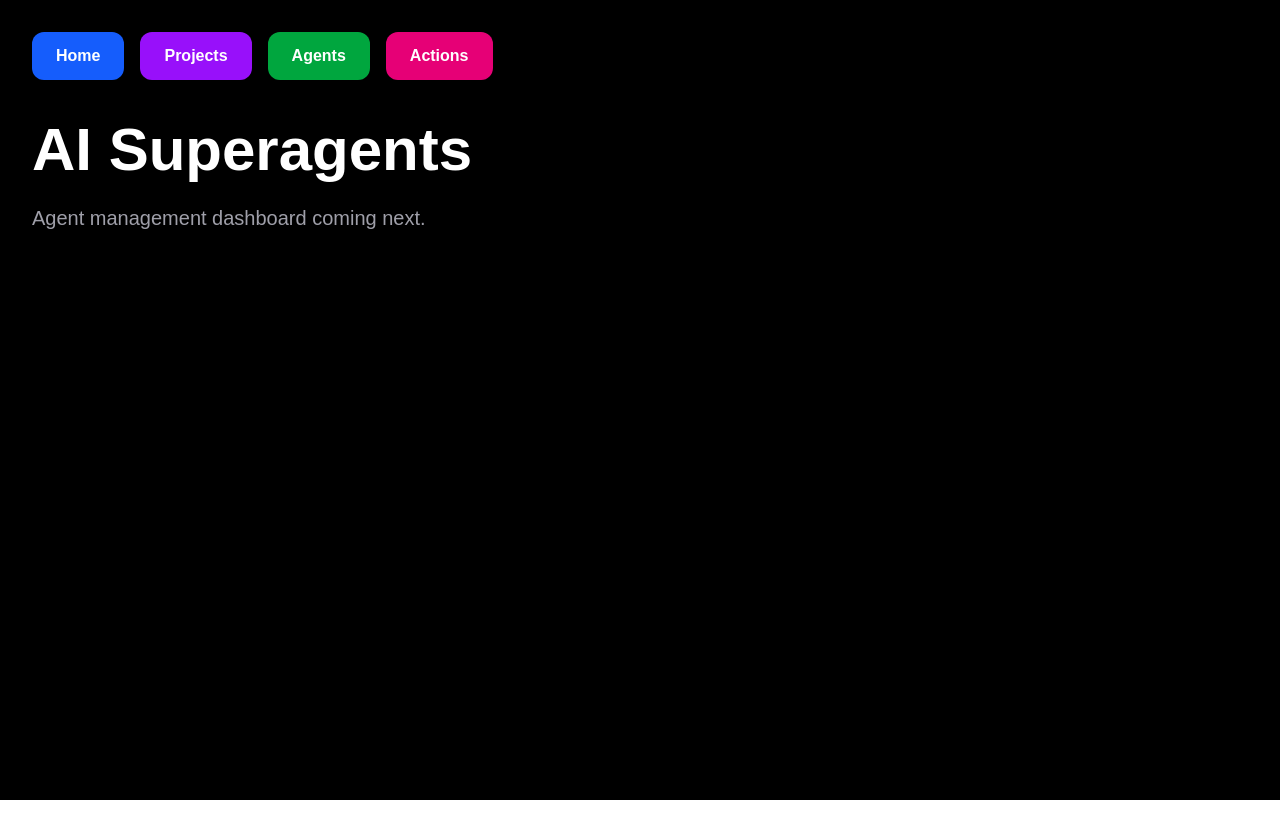
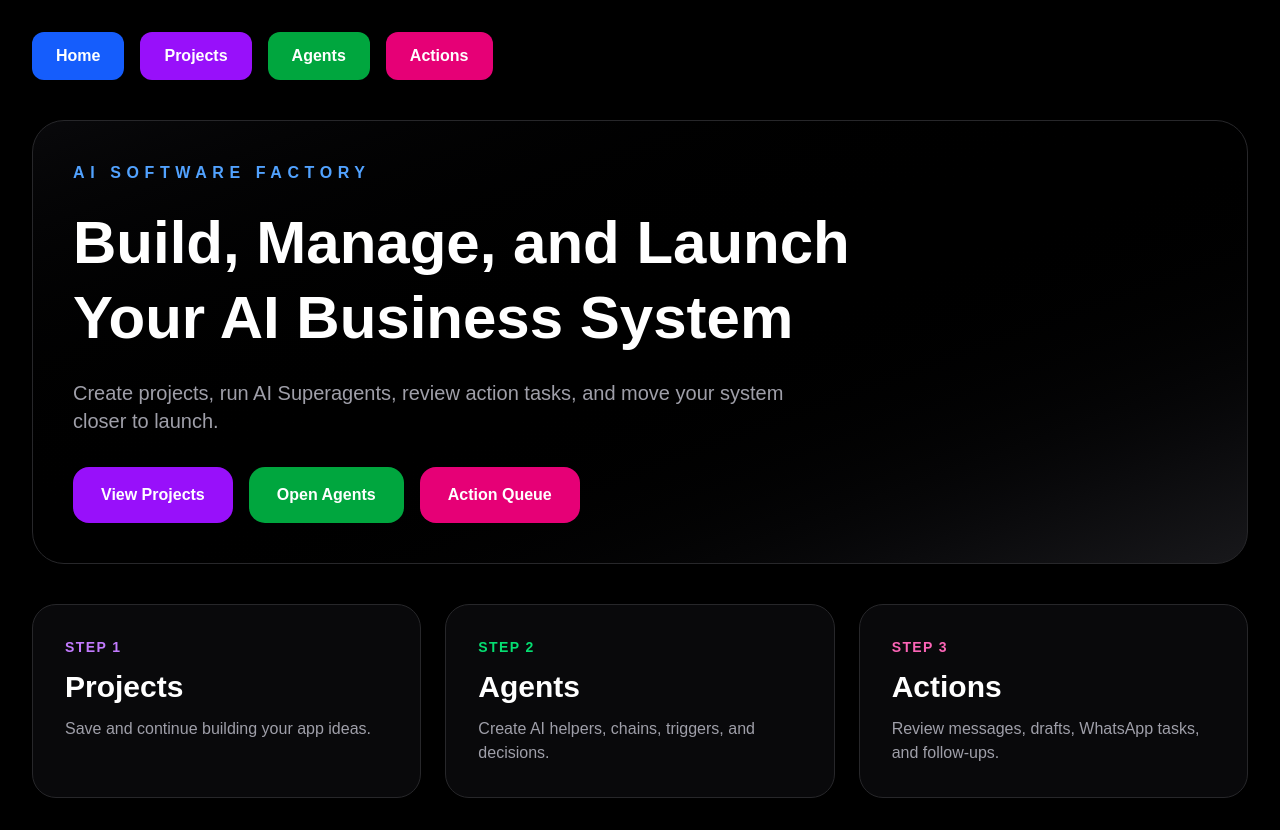
Before and after one commit to lou-delgado34/ai-profit-dashboard, a Next.js app: page /agents in a window 1280 px wide. Before the commit the page ends 800 px from the top, so only its background shows below. Built offline with nearby package versions, Linux system fonts and the light colour scheme.

Commit message:
Premium home and projects navigation

```diff
--- a/app/agents/page.tsx
+++ b/app/agents/page.tsx
@@ -1,33 +1,61 @@
 import Link from "next/link";
 
-export default function AgentsPage() {
+export default function HomePage() {
   return (
-    <main className="min-h-screen bg-black text-white p-8">
+    <main className="min-h-screen bg-black p-8 text-white">
       <div className="mx-auto max-w-7xl">
+        <div className="mb-10 flex flex-wrap gap-4">
+          <Link href="/" className="rounded-xl bg-blue-600 px-6 py-3 font-bold">Home</Link>
+          <Link href="/projects" className="rounded-xl bg-purple-600 px-6 py-3 font-bold">Projects</Link>
+          <Link href="/agents" className="rounded-xl bg-green-600 px-6 py-3 font-bold">Agents</Link>
+          <Link href="/actions" className="rounded-xl bg-pink-600 px-6 py-3 font-bold">Actions</Link>
+        </div>
 
-        <div className="flex flex-wrap gap-4 mb-10">
-          <Link href="/" className="rounded-xl bg-blue-600 px-6 py-3 font-bold">
-            Home
+        <section className="rounded-[2rem] border border-zinc-800 bg-gradient-to-br from-zinc-950 via-black to-zinc-900 p-10 shadow-2xl">
+          <p className="font-bold uppercase tracking-[0.35em] text-blue-400">
+            AI SOFTWARE FACTORY
+          </p>
+
+          <h1 className="mt-5 max-w-4xl text-6xl font-black leading-tight">
+            Build, Manage, and Launch Your AI Business System
+          </h1>
+
+          <p className="mt-6 max-w-3xl text-xl text-zinc-400">
+            Create projects, run AI Superagents, review action tasks, and move your system closer to launch.
+          </p>
+
+          <div className="mt-8 flex flex-wrap gap-4">
+            <Link href="/projects" className="rounded-2xl bg-purple-600 px-7 py-4 font-black">
+              View Projects
+            </Link>
+            <Link href="/agents" className="rounded-2xl bg-green-600 px-7 py-4 font-black">
+              Open Agents
+            </Link>
+            <Link href="/actions" className="rounded-2xl bg-pink-600 px-7 py-4 font-black">
+              Action Queue
+            </Link>
+          </div>
+        </section>
+
+        <section className="mt-10 grid gap-6 md:grid-cols-3">
+          <Link href="/projects" className="rounded-3xl border border-zinc-800 bg-zinc-950 p-8 hover:border-purple-500">
+            <p className="text-sm font-bold uppercase tracking-widest text-purple-400">Step 1</p>
+            <h2 className="mt-3 text-3xl font-black">Projects</h2>
+            <p className="mt-3 text-zinc-400">Save and continue building your app ideas.</p>
           </Link>
 
-          <Link href="/projects" className="rounded-xl bg-purple-600 px-6 py-3 font-bold">
-            Projects
+          <Link href="/agents" className="rounded-3xl border border-zinc-800 bg-zinc-950 p-8 hover:border-green-500">
+            <p className="text-sm font-bold uppercase tracking-widest text-green-400">Step 2</p>
+            <h2 className="mt-3 text-3xl font-black">Agents</h2>
+            <p className="mt-3 text-zinc-400">Create AI helpers, chains, triggers, and decisions.</p>
           </Link>
 
-          <Link href="/agents" className="rounded-xl bg-green-600 px-6 py-3 font-bold">
-            Agents
+          <Link href="/actions" className="rounded-3xl border border-zinc-800 bg-zinc-950 p-8 hover:border-pink-500">
+            <p className="text-sm font-bold uppercase tracking-widest text-pink-400">Step 3</p>
+            <h2 className="mt-3 text-3xl font-black">Actions</h2>
+            <p className="mt-3 text-zinc-400">Review messages, drafts, WhatsApp tasks, and follow-ups.</p>
           </Link>
-
-          <Link href="/actions" className="rounded-xl bg-pink-600 px-6 py-3 font-bold">
-            Actions
-          </Link>
-        </div>
-
-        <h1 className="text-6xl font-black">AI Superagents</h1>
-
-        <p className="mt-6 text-zinc-400 text-xl">
-          Agent management dashboard coming next.
-        </p>
+        </section>
       </div>
     </main>
   );
--- a/app/projects/page.tsx
+++ b/app/projects/page.tsx
@@ -1,5 +1,7 @@
+import Link from "next/link";
 import { createClient } from "@supabase/supabase-js";
-import Link from "next/link";
+
+export const dynamic = "force-dynamic";
 
 const supabase = createClient(
   process.env.NEXT_PUBLIC_SUPABASE_URL!,
@@ -7,81 +9,66 @@ const supabase = createClient(
 );
 
 export default async function ProjectsPage() {
-  const { data: projects, error } = await supabase
-    .from("app_projects")
+  const { data: projects } = await supabase
+    .from("projects")
     .select("*")
     .order("created_at", { ascending: false });
 
   return (
-    <main className="min-h-screen bg-black p-6 text-white">
-      <div className="mx-auto max-w-5xl">
-        <div className="mb-8 flex flex-col gap-4 md:flex-row md:items-center md:justify-between">
+    <main className="min-h-screen bg-black p-8 text-white">
+      <div className="mx-auto max-w-7xl">
+        <div className="mb-10 flex flex-wrap gap-4">
+          <Link href="/" className="rounded-xl bg-blue-600 px-6 py-3 font-bold">Home</Link>
+          <Link href="/projects" className="rounded-xl bg-purple-600 px-6 py-3 font-bold">Projects</Link>
+          <Link href="/agents" className="rounded-xl bg-green-600 px-6 py-3 font-bold">Agents</Link>
+          <Link href="/actions" className="rounded-xl bg-pink-600 px-6 py-3 font-bold">Actions</Link>
+        </div>
+
+        <div className="mb-10 flex flex-wrap items-center justify-between gap-5">
           <div>
-            <p className="text-sm font-bold uppercase tracking-widest text-blue-400">
-              AI Software Factory
+            <p className="font-bold uppercase tracking-[0.35em] text-blue-400">
+              AI SOFTWARE FACTORY
             </p>
-
-            <h1 className="mt-2 text-5xl font-black">
-              Projects
-            </h1>
-
-            <p className="mt-3 text-zinc-400">
+            <h1 className="mt-3 text-6xl font-black">Projects</h1>
+            <p className="mt-3 text-xl text-zinc-400">
               Open one project at a time and continue building it.
             </p>
           </div>
 
-          <Link
-            href="/"
-            className="rounded-xl bg-blue-600 px-6 py-3 text-center font-bold hover:bg-blue-700"
-          >
+          <Link href="/" className="rounded-2xl bg-blue-600 px-7 py-4 font-black">
             + New Project
           </Link>
         </div>
 
-        {error && (
-          <div className="rounded-xl border border-red-500 bg-red-950 p-4">
-            Could not load projects.
-          </div>
-        )}
-
-        {!projects || projects.length === 0 ? (
-          <div className="rounded-2xl border border-zinc-800 bg-zinc-950 p-8">
-            <h2 className="text-2xl font-black">No projects yet</h2>
-            <p className="mt-2 text-zinc-400">
-              Click New Project to create your first app.
-            </p>
-          </div>
-        ) : (
-          <div className="grid gap-4">
-            {projects.map((project) => (
+        <div className="space-y-6">
+          {(projects || []).map((project: any) => (
             <Link
               key={project.id}
               href={`/projects/${project.id}`}
-                className="block rounded-2xl border border-zinc-800 bg-zinc-950 p-6 hover:border-blue-500 hover:bg-zinc-900"
+              className="block rounded-3xl border border-zinc-800 bg-zinc-950 p-7 hover:border-blue-500"
             >
-                <div className="flex flex-col gap-3 md:flex-row md:items-start md:justify-between">
+              <div className="flex flex-wrap items-start justify-between gap-4">
                 <div>
-                    <h2 className="text-2xl font-black">
-                      {project.title}
+                  <h2 className="text-3xl font-black">
+                    {project.title || project.name || "Untitled Project"}
                   </h2>
 
-                    <p className="mt-2 text-sm text-zinc-500">
-                      {new Date(project.created_at).toLocaleString()}
+                  <p className="mt-3 text-sm text-zinc-500">
+                    {project.created_at ? new Date(project.created_at).toLocaleString() : ""}
                   </p>
 
-                    <p className="mt-4 line-clamp-2 text-zinc-300">
-                      {project.prompt}
+                  <p className="mt-5 max-w-4xl text-lg text-zinc-300">
+                    {project.prompt || project.description || "No project description yet."}
                   </p>
                 </div>
 
-                  <span className="rounded-full border border-zinc-700 bg-black px-4 py-2 text-sm font-bold uppercase text-zinc-300">
-                    {project.project_status || "draft"}
+                <span className="rounded-full border border-zinc-700 px-5 py-2 text-sm font-bold uppercase">
+                  {project.status || "draft"}
                 </span>
               </div>
             </Link>
           ))}
         </div>
-        )}
       </div>
     </main>
   );
```
Lines whose indentation alone changed are shown as unchanged.
